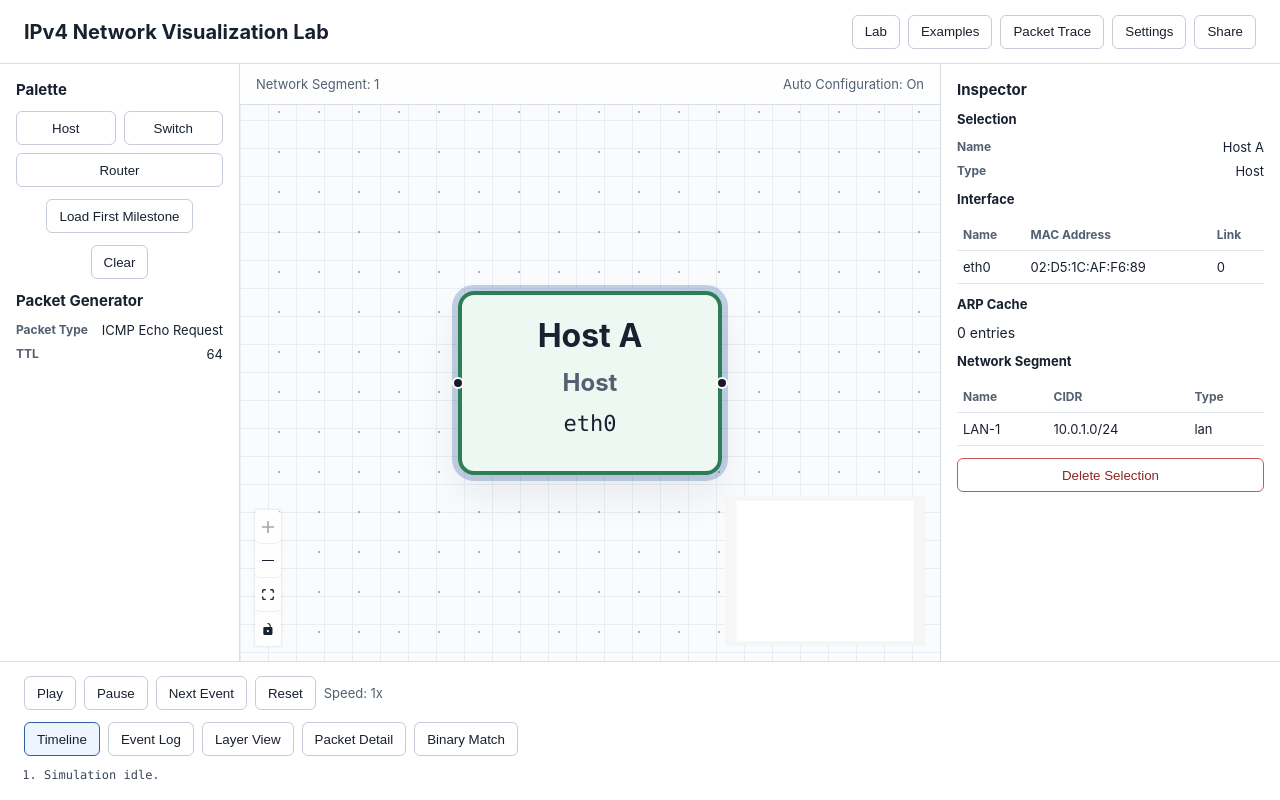
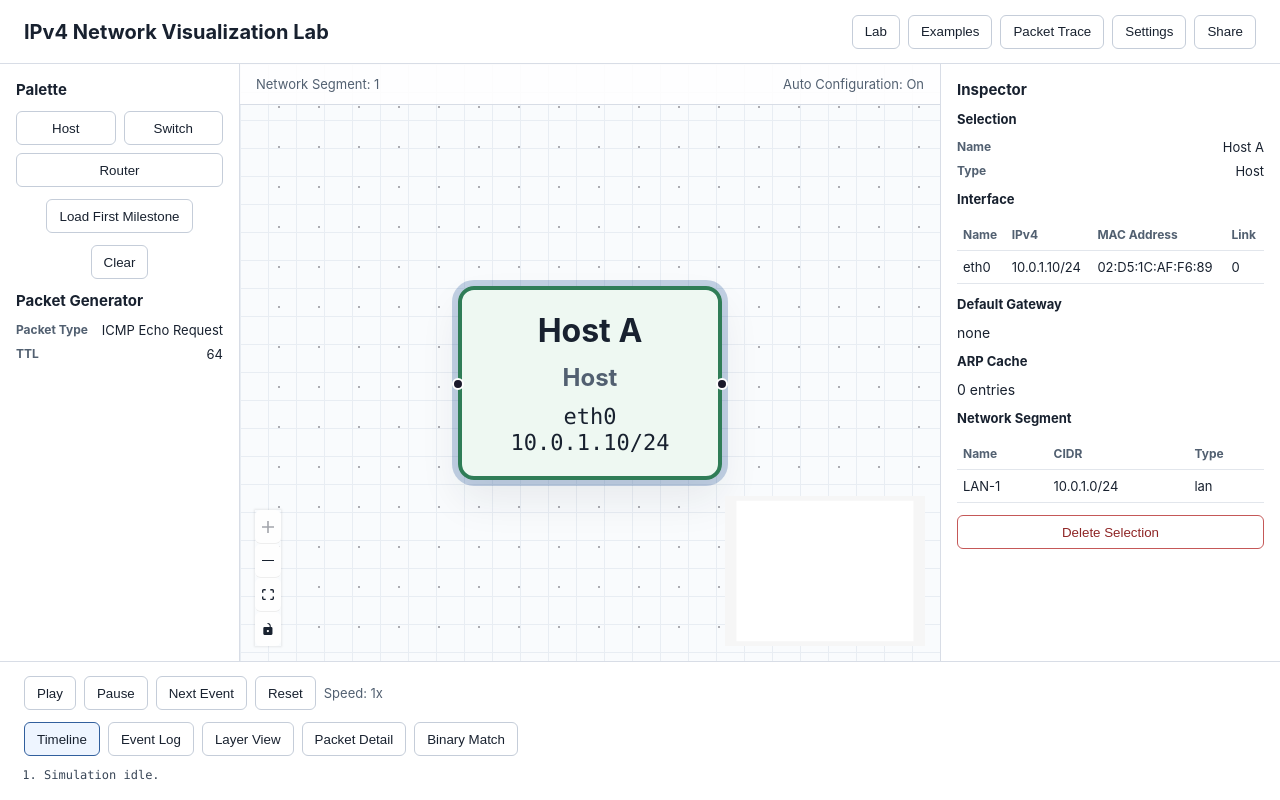
Before and after one commit to YubinMoon/Network-Lab, a React (Vite) app: page / in a window 1280 px wide. Both pictures are taken after a click on the button "Host". Built offline with nearby package versions, Linux system fonts and the light colour scheme.

Commit message:
feat: auto configure interfaces

```diff
--- a/src/components/canvas/NetworkCanvas.tsx
+++ b/src/components/canvas/NetworkCanvas.tsx
@@ -47,7 +47,10 @@ export function NetworkCanvas() {
           label: node.name,
           nodeType: node.type,
           interfaces: node.interfaces.map(
-            (networkInterface) => networkInterface.name,
+            (networkInterface) =>
+              networkInterface.ipAddress && networkInterface.prefixLength
+                ? `${networkInterface.name} ${networkInterface.ipAddress}/${networkInterface.prefixLength}`
+                : networkInterface.name,
           ),
         },
       })),
--- a/src/components/inspector/Inspector.tsx
+++ b/src/components/inspector/Inspector.tsx
@@ -106,6 +106,12 @@ function NodeInspector({ node }: { node: NetworkNode }) {
       </section>
       {node.type === 'host' ? (
         <section>
+          <h3>Default Gateway</h3>
+          <p>{node.defaultGatewayIp ?? 'none'}</p>
+        </section>
+      ) : null}
+      {node.type === 'host' ? (
+        <section>
           <h3>ARP Cache</h3>
           <p>{node.arpCache.length} entries</p>
         </section>
@@ -136,6 +142,7 @@ function InterfaceTable({ interfaces }: { interfaces: NetworkInterface[] }) {
       <thead>
         <tr>
           <th>Name</th>
+          <th>IPv4</th>
           <th>MAC Address</th>
           <th>Link</th>
         </tr>
@@ -144,6 +151,11 @@ function InterfaceTable({ interfaces }: { interfaces: NetworkInterface[] }) {
         {interfaces.map((networkInterface) => (
           <tr key={networkInterface.id}>
             <td>{networkInterface.name}</td>
+            <td>
+              {networkInterface.ipAddress && networkInterface.prefixLength
+                ? `${networkInterface.ipAddress}/${networkInterface.prefixLength}`
+                : '-'}
+            </td>
             <td>{networkInterface.macAddress}</td>
             <td>{networkInterface.connectedLinkIds.length}</td>
           </tr>
--- /dev/null
+++ b/src/domain/autoConfig.ts
@@ -0,0 +1,226 @@
+import { broadcastAddress, hostAddressFromOffset } from './ip'
+import { generateMac } from './mac'
+import { applyNetworkSegments } from './segments'
+import type {
+  HostNode,
+  InterfaceId,
+  NetworkInterface,
+  NetworkNode,
+  NetworkSegment,
+  RouterNode,
+  TopologyState,
+} from './types'
+
+interface InterfaceOwner {
+  node: NetworkNode
+  networkInterface: NetworkInterface
+  nodeIndex: number
+}
+
+export function applyAutoConfiguration(topology: TopologyState): TopologyState {
+  const segmentedTopology = applyNetworkSegments(topology)
+
+  if (!segmentedTopology.settings.autoConfiguration) {
+    return ensureMacAddresses(segmentedTopology)
+  }
+
+  const owners = interfaceOwners(segmentedTopology.nodes)
+  const assignment = buildInterfaceAssignments(segmentedTopology.segments, owners)
+  const gatewayBySegment = buildGateways(segmentedTopology.segments, assignment, owners)
+  const nodes = segmentedTopology.nodes.map((node) =>
+    configureNode(node, assignment, gatewayBySegment),
+  )
+
+  return {
+    ...segmentedTopology,
+    nodes,
+    segments: segmentedTopology.segments.map((segment) => ({
+      ...segment,
+      defaultGatewayIp: gatewayBySegment.get(segment.id)?.ipAddress,
+      primaryRouterInterfaceId: gatewayBySegment.get(segment.id)?.interfaceId,
+      reservedAddresses: [
+        segment.networkAddress,
+        broadcastAddress(segment.networkAddress, segment.prefixLength),
+      ],
+    })),
+  }
+}
+
+function ensureMacAddresses(topology: TopologyState): TopologyState {
+  return {
+    ...topology,
+    nodes: topology.nodes.map((node) => ({
+      ...node,
+      interfaces: node.interfaces.map((networkInterface) => ({
+        ...networkInterface,
+        macAddress:
+          networkInterface.macAddress ||
+          generateMac(`${networkInterface.nodeId}:${networkInterface.name}`),
+      })),
+    })),
+  }
+}
+
+function buildInterfaceAssignments(
+  segments: NetworkSegment[],
+  owners: Map<InterfaceId, InterfaceOwner>,
+): Map<InterfaceId, { ipAddress: string; prefixLength: number }> {
+  const assignment = new Map<
+    InterfaceId,
+    { ipAddress: string; prefixLength: number }
+  >()
+
+  for (const segment of segments) {
+    const routerOwners = sortedOwners(segment, owners).filter(
+      (owner) => owner.node.type === 'router',
+    )
+    const hostOwners = sortedOwners(segment, owners).filter(
+      (owner) => owner.node.type === 'host',
+    )
+
+    routerOwners.forEach((owner, index) => {
+      assignment.set(owner.networkInterface.id, {
+        ipAddress: hostAddressFromOffset(
+          segment.networkAddress,
+          segment.prefixLength,
+          segment.allocationPolicy.routerStartOffset + index,
+        ),
+        prefixLength: segment.prefixLength,
+      })
+    })
+
+    hostOwners.forEach((owner, index) => {
+      assignment.set(owner.networkInterface.id, {
+        ipAddress: hostAddressFromOffset(
+          segment.networkAddress,
+          segment.prefixLength,
+          segment.allocationPolicy.hostStartOffset + index,
+        ),
+        prefixLength: segment.prefixLength,
+      })
+    })
+  }
+
+  return assignment
+}
+
+function buildGateways(
+  segments: NetworkSegment[],
+  assignment: Map<InterfaceId, { ipAddress: string; prefixLength: number }>,
+  owners: Map<InterfaceId, InterfaceOwner>,
+): Map<string, { interfaceId: InterfaceId; ipAddress: string }> {
+  const gatewayBySegment = new Map<
+    string,
+    { interfaceId: InterfaceId; ipAddress: string }
+  >()
+
+  for (const segment of segments) {
+    const routerOwner = sortedOwners(segment, owners).find(
+      (owner) => owner.node.type === 'router',
+    )
+    const routerIp = routerOwner
+      ? assignment.get(routerOwner.networkInterface.id)?.ipAddress ??
+        routerOwner.networkInterface.ipAddress
+      : undefined
+
+    if (routerOwner && routerIp) {
+      gatewayBySegment.set(segment.id, {
+        interfaceId: routerOwner.networkInterface.id,
+        ipAddress: routerIp,
+      })
+    }
+  }
+
+  return gatewayBySegment
+}
+
+function configureNode(
+  node: NetworkNode,
+  assignment: Map<InterfaceId, { ipAddress: string; prefixLength: number }>,
+  gatewayBySegment: Map<string, { interfaceId: InterfaceId; ipAddress: string }>,
+): NetworkNode {
+  const interfaces = node.interfaces.map((networkInterface) =>
+    configureInterface(networkInterface, assignment),
+  )
+
+  if (node.type === 'host') {
+    const segmentId = interfaces[0]?.segmentId
+    const defaultGatewayIp = segmentId
+      ? gatewayBySegment.get(segmentId)?.ipAddress
+      : undefined
+
+    return {
+      ...node,
+      interfaces,
+      defaultGatewayIp,
+    } satisfies HostNode
+  }
+
+  if (node.type === 'router') {
+    return {
+      ...node,
+      interfaces,
+    } satisfies RouterNode
+  }
+
+  return {
+    ...node,
+    interfaces,
+  }
+}
+
+function configureInterface(
+  networkInterface: NetworkInterface,
+  assignment: Map<InterfaceId, { ipAddress: string; prefixLength: number }>,
+): NetworkInterface {
+  const assigned = assignment.get(networkInterface.id)
+
+  if (networkInterface.manualOverride || !assigned) {
+    return {
+      ...networkInterface,
+      macAddress:
+        networkInterface.macAddress ||
+        generateMac(`${networkInterface.nodeId}:${networkInterface.name}`),
+    }
+  }
+
+  return {
+    ...networkInterface,
+    macAddress:
+      networkInterface.macAddress ||
+      generateMac(`${networkInterface.nodeId}:${networkInterface.name}`),
+    ipAddress: assigned.ipAddress,
+    prefixLength: assigned.prefixLength,
+    autoAssigned: true,
+  }
+}
+
+function interfaceOwners(nodes: NetworkNode[]): Map<InterfaceId, InterfaceOwner> {
+  const owners = new Map<InterfaceId, InterfaceOwner>()
+
+  nodes.forEach((node, nodeIndex) => {
+    for (const networkInterface of node.interfaces) {
+      owners.set(networkInterface.id, {
+        node,
+        networkInterface,
+        nodeIndex,
+      })
+    }
+  })
+
+  return owners
+}
+
+function sortedOwners(
+  segment: NetworkSegment,
+  owners: Map<InterfaceId, InterfaceOwner>,
+): InterfaceOwner[] {
+  return segment.memberInterfaceIds
+    .map((interfaceId) => owners.get(interfaceId))
+    .filter((owner): owner is InterfaceOwner => Boolean(owner))
+    .sort(
+      (a, b) =>
+        a.nodeIndex - b.nodeIndex ||
+        a.networkInterface.name.localeCompare(b.networkInterface.name),
+    )
+}
--- a/src/store/useLabStore.ts
+++ b/src/store/useLabStore.ts
@@ -1,6 +1,6 @@
 import { nanoid } from 'nanoid'
+import { applyAutoConfiguration } from '../domain/autoConfig'
 import { generateMac } from '../domain/mac'
-import { applyNetworkSegments } from '../domain/segments'
 import {
   DEFAULT_LAB_SETTINGS,
   type CanvasPosition,
@@ -54,7 +54,7 @@ export const useLabStore = create<LabStoreState>((set, get) => ({
       const node = createNode(type, state.topology.nodes)
 
       return {
-        topology: applyNetworkSegments({
+        topology: applyAutoConfiguration({
           ...state.topology,
           nodes: [...state.topology.nodes, node],
         }),
@@ -107,7 +107,7 @@ export const useLabStore = create<LabStoreState>((set, get) => ({
       }
 
       return {
-        topology: applyNetworkSegments({
+        topology: applyAutoConfiguration({
           ...state.topology,
           nodes: state.topology.nodes.map((node) => {
             if (node.id === sourceNodeId) {
@@ -149,7 +149,7 @@ export const useLabStore = create<LabStoreState>((set, get) => ({
       const removedLinkSet = new Set(removedLinkIds)
 
       return {
-        topology: applyNetworkSegments({
+        topology: applyAutoConfiguration({
           ...state.topology,
           nodes: state.topology.nodes
             .filter((node) => node.id !== nodeId)
@@ -165,7 +165,7 @@ export const useLabStore = create<LabStoreState>((set, get) => ({
 
   removeLink: (linkId) => {
     set((state) => ({
-      topology: applyNetworkSegments({
+      topology: applyAutoConfiguration({
         ...state.topology,
         nodes: state.topology.nodes.map((node) =>
           detachLinksFromNode(node, new Set([linkId])),
@@ -207,7 +207,7 @@ export const useLabStore = create<LabStoreState>((set, get) => ({
 
   loadFirstMilestoneTopology: () => {
     set({
-      topology: applyNetworkSegments(createFirstMilestoneTopology()),
+      topology: applyAutoConfiguration(createFirstMilestoneTopology()),
       selectedObject: null,
     })
   },
```
Also changed, not shown: 2 other files (tests, documents, lock files or other folders).
